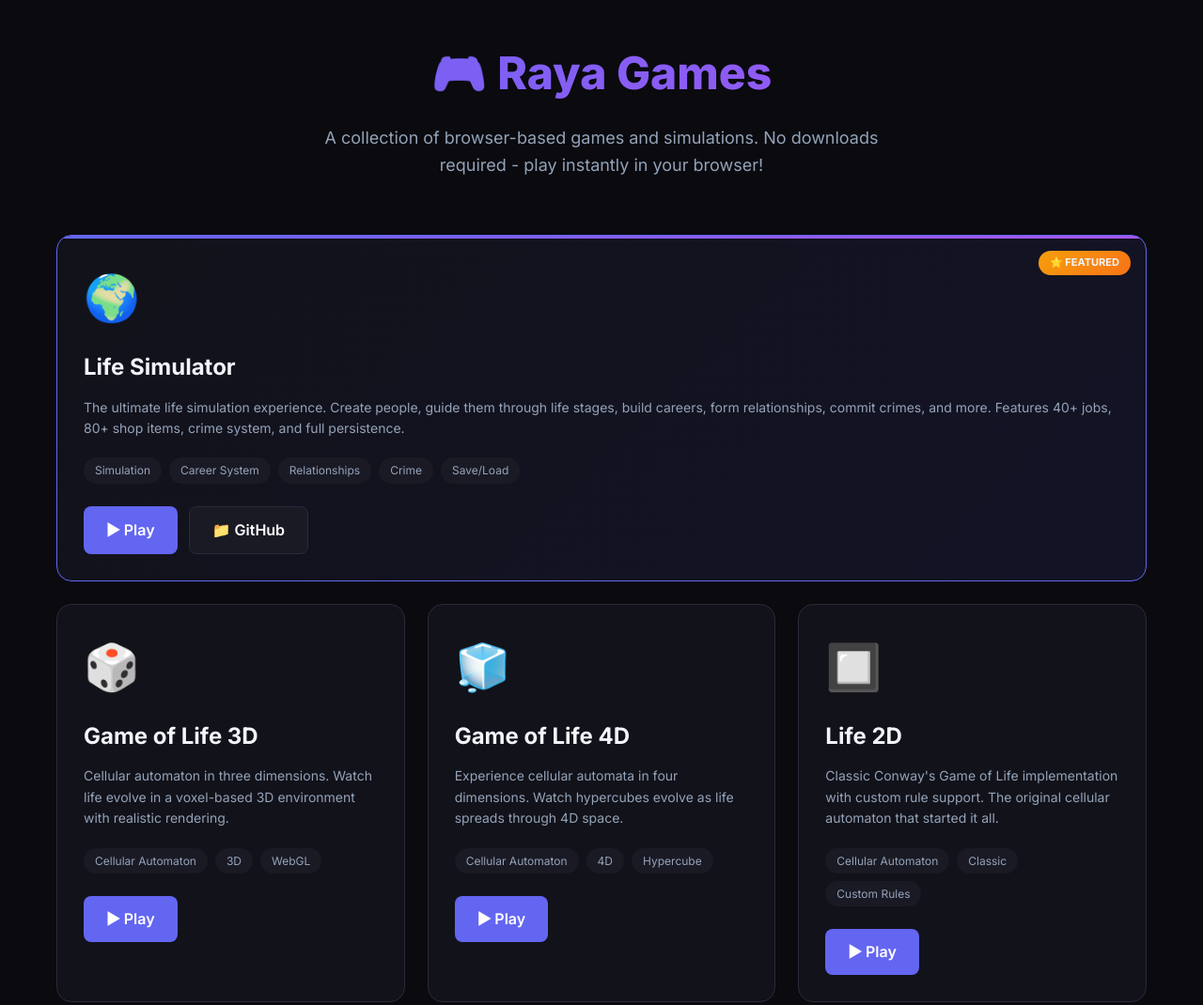
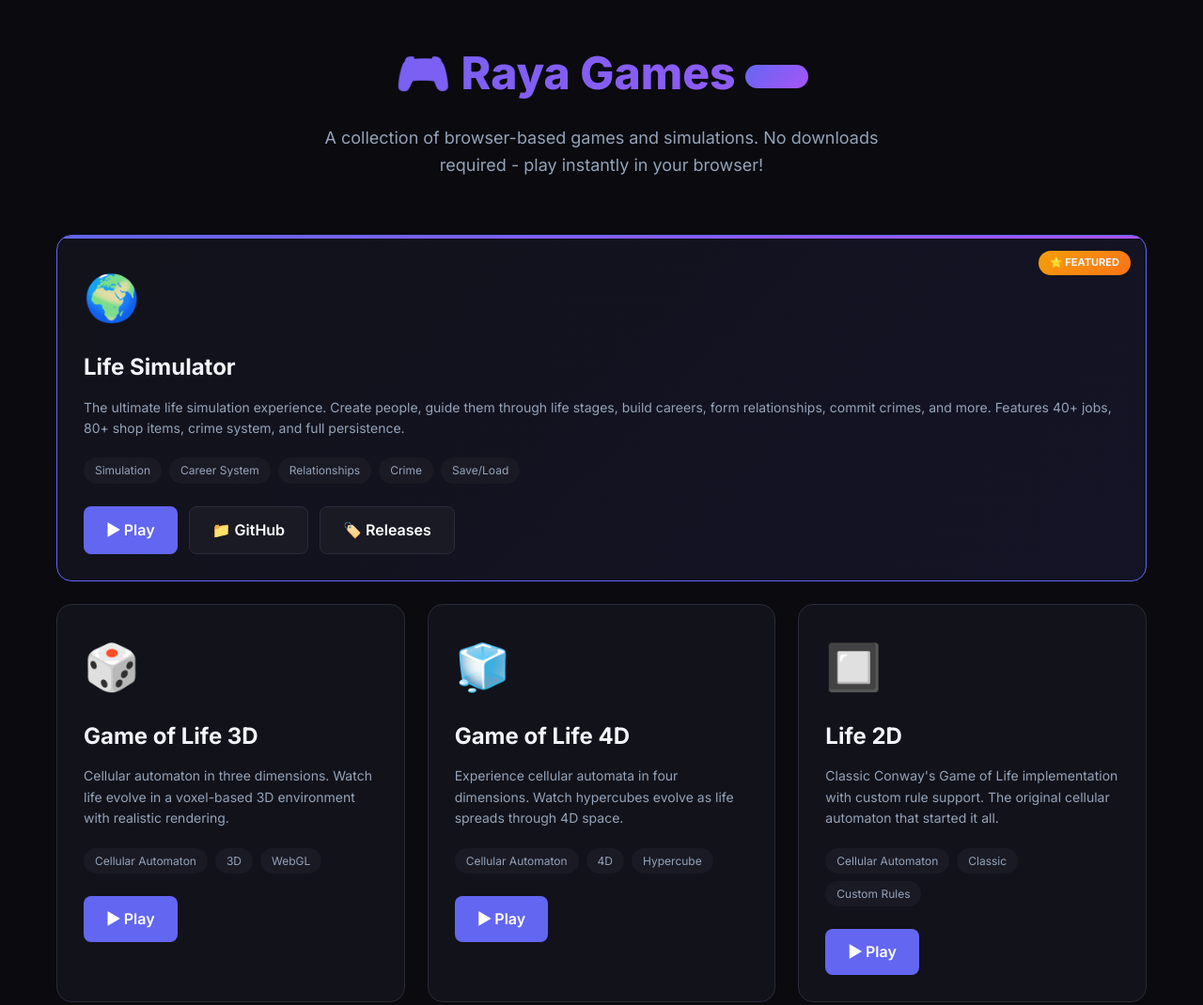
Before and after one commit to raya-ac/raya-games, a website: page games.html in a window 1280 px wide. Shown: the top 1070 px of the page at 94% size. Drawn offline with Linux system fonts and the light colour scheme.

Commit message:
Update games.html with version badge and release links

```diff
--- a/games.html
+++ b/games.html
@@ -226,7 +226,7 @@
 <body>
     <div class="container">
         <header>
-            <h1>🎮 Raya Games</h1>
+            <h1>🎮 Raya Games <span style="font-size: 14px; background: linear-gradient(135deg, var(--primary), var(--purple)); padding: 4px 12px; border-radius: 20px; vertical-align: middle;">v1.0.0</span></h1>
             <p>A collection of browser-based games and simulations. No downloads required - play instantly in your browser!</p>
         </header>
 
@@ -247,6 +247,7 @@
                 <div class="btn-group">
                     <a href="/life" class="play-btn">▶ Play</a>
                     <a href="https://github.com/raya-ac/raya-games" class="play-btn secondary" target="_blank">📁 GitHub</a>
+                    <a href="https://github.com/raya-ac/raya-games/releases" class="play-btn secondary" target="_blank">🏷️ Releases</a>
                 </div>
             </div>
 
@@ -568,7 +569,7 @@
 
         <footer>
             <p>Made with ❤️ by <a href="https://raya.li" target="_blank">raya</a></p>
-            <p style="margin-top: 8px; font-size: 14px;"><a href="https://github.com/raya-ac/raya-games" target="_blank">View on GitHub</a></p>
+            <p style="margin-top: 8px; font-size: 14px;"><a href="https://github.com/raya-ac/raya-games" target="_blank">View on GitHub</a> • <a href="https://github.com/raya-ac/raya-games/releases" target="_blank">Releases</a></p>
         </footer>
     </div>
 </body>
```
